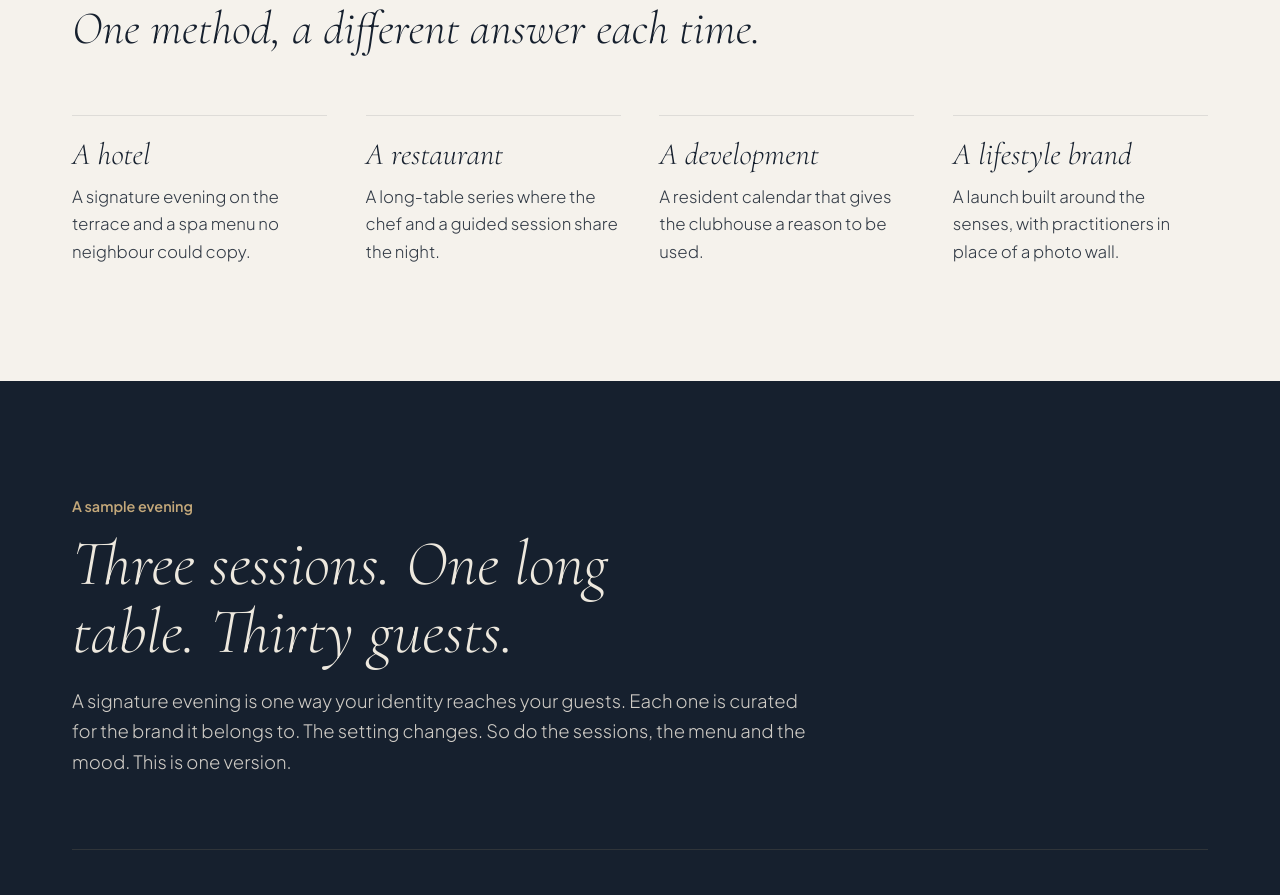
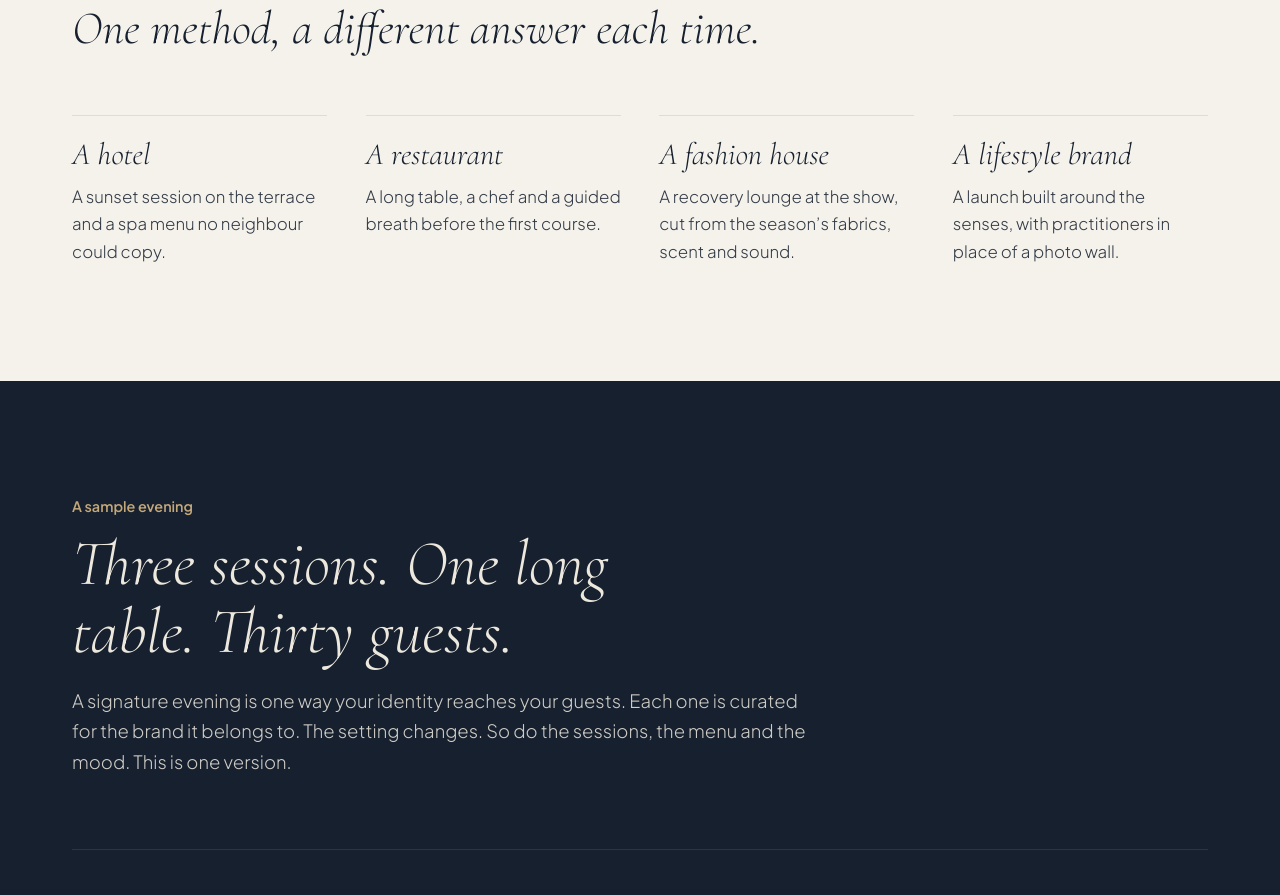
Before and after one commit to Slo-by-Lo/slobylo-website, a plain HTML site: page index.html in a window 1280 px wide. Shown: the part 2757-3652 px from the top of the page. Drawn offline with Linux system fonts and the light colour scheme.

Commit message:
Examples: new copy, fashion house replaces development
Co-Authored-By: Claude Opus 5.5 <noreply@anthropic.com>
Claude-Session: https://claude.ai/code/session_01EH1HJUnF4V4wXnrfBBmKna

```diff
--- a/index.html
+++ b/index.html
@@ -177,15 +177,15 @@
       <ul class="range">
         <li>
           <h3>A hotel</h3>
-          <p>A signature evening on the terrace and a spa menu no neighbour could copy.</p>
+          <p>A sunset session on the terrace and a spa menu no neighbour could copy.</p>
         </li>
         <li>
           <h3>A restaurant</h3>
-          <p>A long-table series where the chef and a guided session share the night.</p>
+          <p>A long table, a chef and a guided breath before the first course.</p>
         </li>
         <li>
-          <h3>A development</h3>
-          <p>A resident calendar that gives the clubhouse a reason to be used.</p>
+          <h3>A fashion house</h3>
+          <p>A recovery lounge at the show, cut from the season’s fabrics, scent and sound.</p>
         </li>
         <li>
           <h3>A lifestyle brand</h3>
```
Also changed, not shown: 1 other file.
